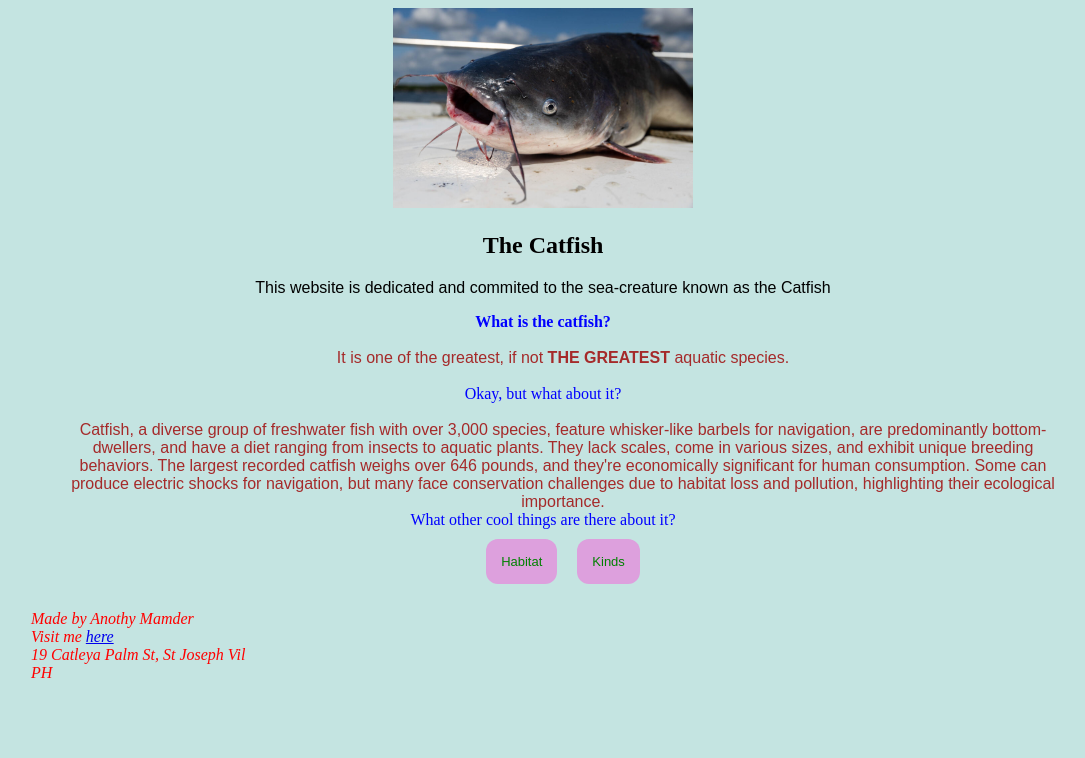
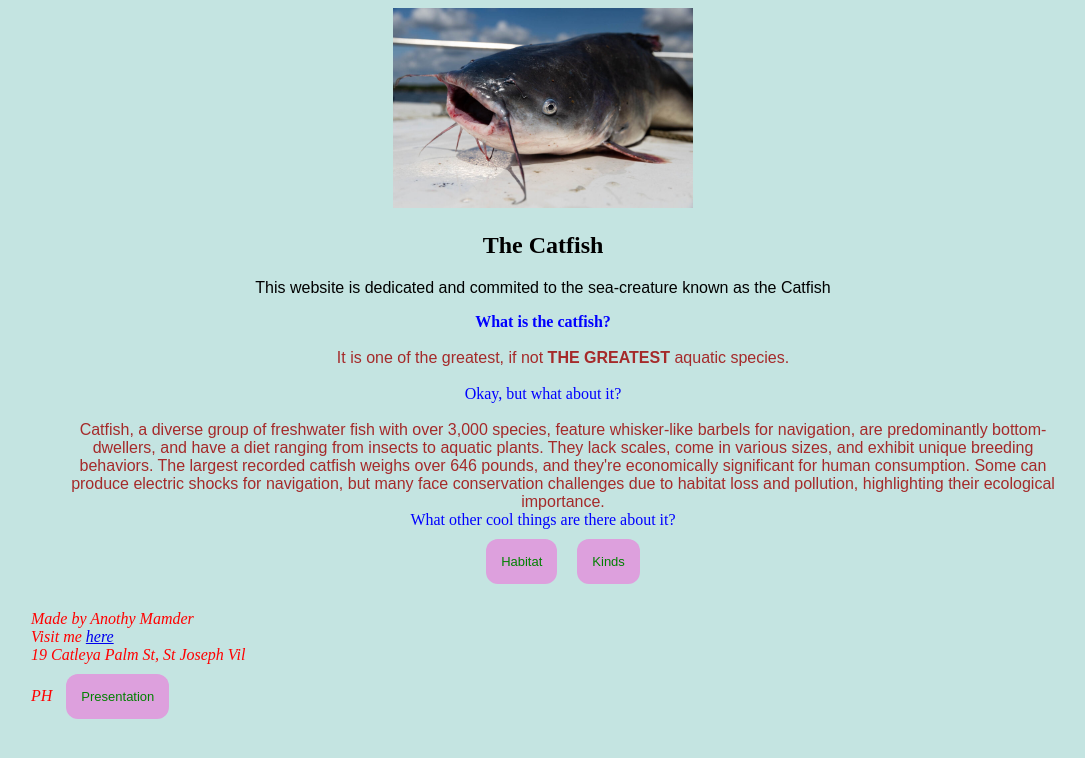
Before and after one commit to Catfish42069/Catfish42069.github.io, a plain HTML site: page index.html in a window 1280 px wide. Shown: the whole page, without its empty margins (97-1182 px from the left). Drawn offline with Linux system fonts and the light colour scheme.

Commit message:
Update index.html

```diff
--- a/index.html
+++ b/index.html
@@ -41,7 +41,7 @@
     Made by Anothy Mamder<br>
     Visit me <a href="anothy.html">here</a><br>
     19 Catleya Palm St, St Joseph Vil<br>
-    PH
+    PH <a><button>Presentation</button</a>
   </address>
 </article>
 </html>
```
